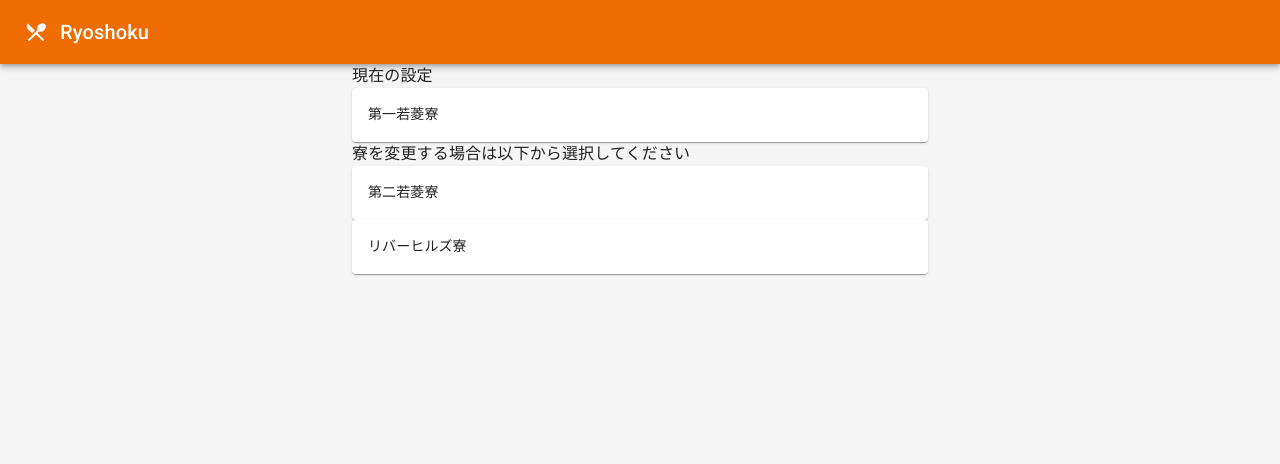
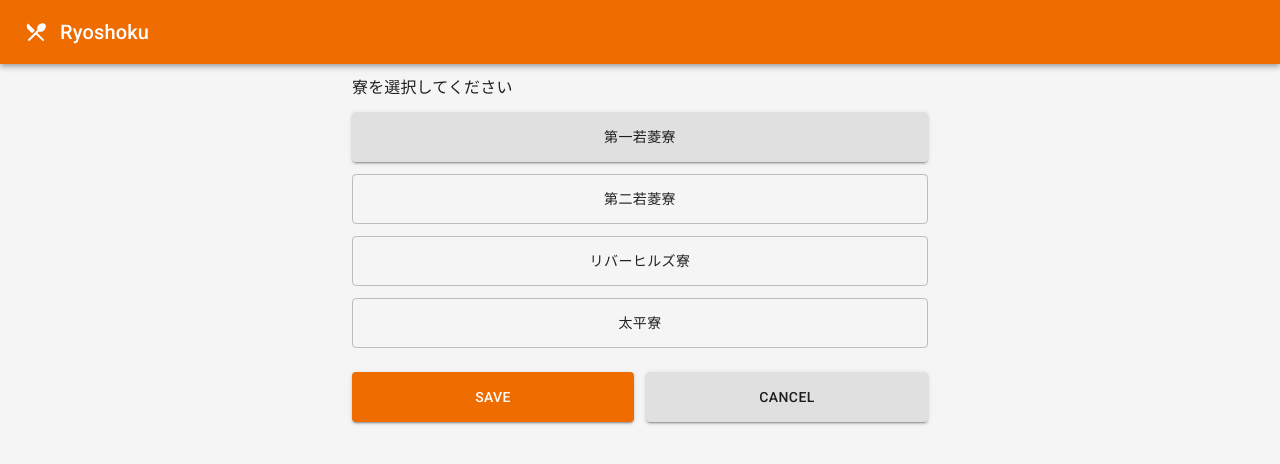
Before and after one commit to tat3/ryoshoku-front, a React (Create React App) app: page /dormitory in a window 1280 px wide. Shown: the top 464 px of the page. Built offline with nearby package versions, Linux system fonts and the light colour scheme.

Commit message:
寮選択画面の見た目を修正

```diff
--- a/src/pages/ChooseDormitory.tsx
+++ b/src/pages/ChooseDormitory.tsx
@@ -1,38 +1,65 @@
 import React from 'react';
-import { Theme, WithStyles, withStyles, Typography, Card, CardActionArea, CardContent } from '@material-ui/core';
+import { Theme, WithStyles, withStyles, Typography, Button, Box } from '@material-ui/core';
 
-import { Dormitory, Wakabishi1, Wakabishi2, RiverHills } from '../types/dormitory'
+import { Dormitory, Dormitories } from '../types/dormitory'
+import { SPACE } from '../defaultStyles'
+
+const HEIGHT = 50
 
 const styles = (theme: Theme) => ({
-  card: {},
-  typeName: {}
+  button: {
+    height: HEIGHT
+  },
+  text: {
+    marginTop: theme.spacing(SPACE)
+  },
+  dormitory: {
+    marginTop: theme.spacing(SPACE),
+  },
+  saveButton: {
+    width: `calc(50% - ${theme.spacing(SPACE * 0.5)}px)`,
+    height: HEIGHT
+  },
+  cancelButton: {
+    marginLeft: theme.spacing(SPACE),
+    width: `calc(50% - ${theme.spacing(SPACE * 0.5)}px)`,
+    height: HEIGHT
+  },
+  buttons: {
+    marginTop: theme.spacing(SPACE) * 2
+  }
 })
 
 class ChooseDormitory extends React.Component<WithStyles<typeof styles>> {
-  card = (classes: Record<any, string>, dormitory: Dormitory) => (
-    <Card className={classes.card}>
-      <CardActionArea>
-        <CardContent>
-          <Typography component='h3' variant='subtitle2' className={classes.typeName}>
-            { dormitory.name }
-          </Typography>
-        </CardContent>
-      </CardActionArea>
-    </Card>
+  button = (classes: Record<any, string>, text: string, isActive: boolean) => (
+    <Button className={classes.button} variant={isActive ? 'contained' : 'outlined'} fullWidth>
+      { text }
+    </Button>
   )
   render () {
     const { classes } = this.props
     return (
       <div>
-        <Typography>
-          現在の設定
+        <Typography className={classes.text}>
+          寮を選択してください
         </Typography>
-        { this.card(classes, Wakabishi1) }
-        <Typography>
-          寮を変更する場合は以下から選択してください
-        </Typography>
-        { this.card(classes, Wakabishi2) }
-        { this.card(classes, RiverHills) }
+        { Dormitories.map((dormitory, i) => (
+          <div className={classes.dormitory}>
+            { this.button(classes, dormitory.name, i === 0) }
+          </div>
+        ))}
+        <Box display='flex' flexDirection='row' className={classes.buttons}>
+          <div className={classes.saveButton}>
+            <Button variant='contained' color='primary' fullWidth className={classes.button}>
+              Save
+            </Button>
+          </div>
+          <div className={classes.cancelButton}>
+            <Button variant='contained' color='default' fullWidth className={classes.button}>
+              Cancel
+            </Button>
+          </div>
+        </Box>
       </div>
     )
   }
--- a/src/types/dormitory.ts
+++ b/src/types/dormitory.ts
@@ -17,3 +17,12 @@ export const RiverHills: Dormitory = {
   name: 'リバーヒルズ寮',
   mdurl: ''
 }
+
+export const Taihei: Dormitory = {
+  name: '太平寮',
+  mdurl: ''
+}
+
+export const Dormitories = [
+  Wakabishi1, Wakabishi2, RiverHills, Taihei
+]
```
